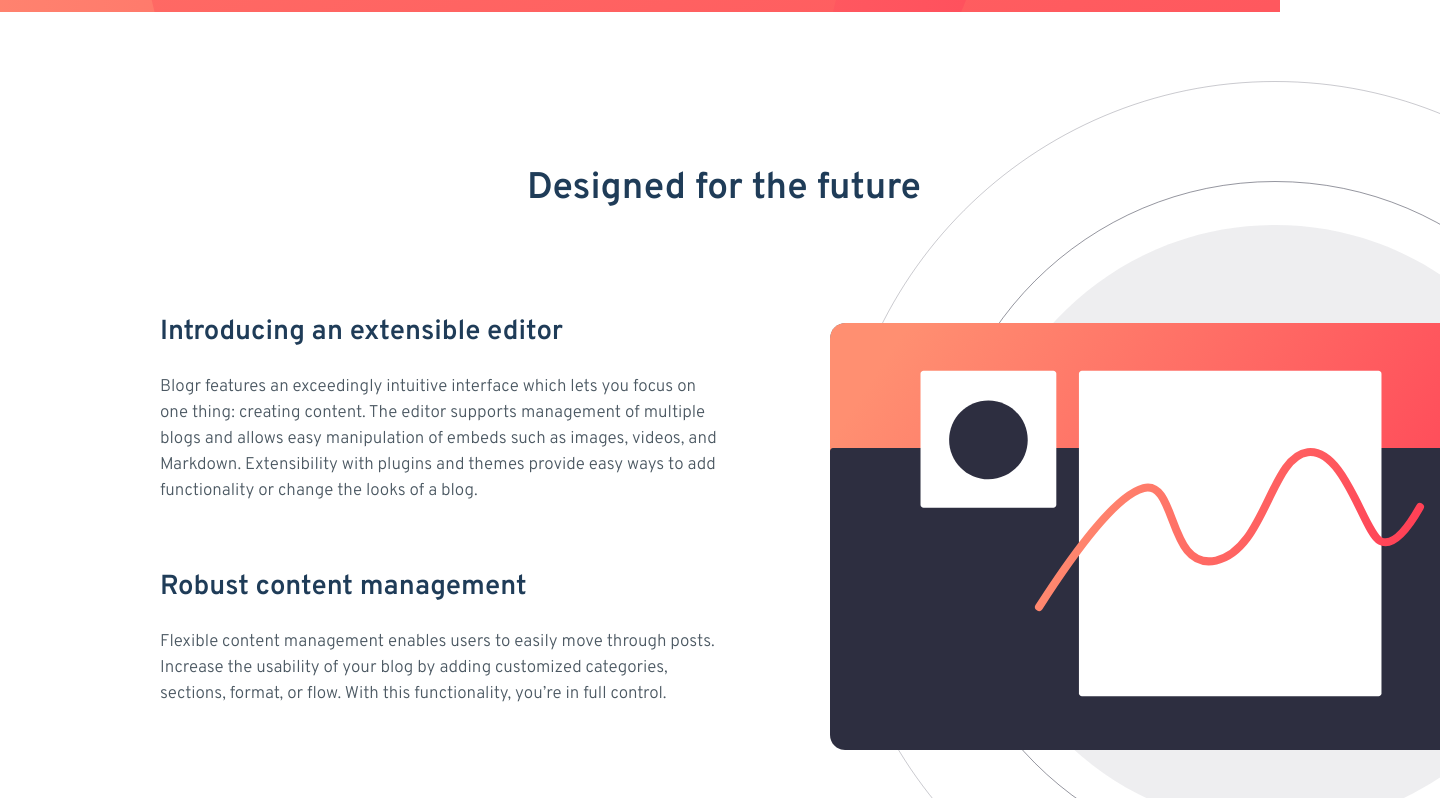
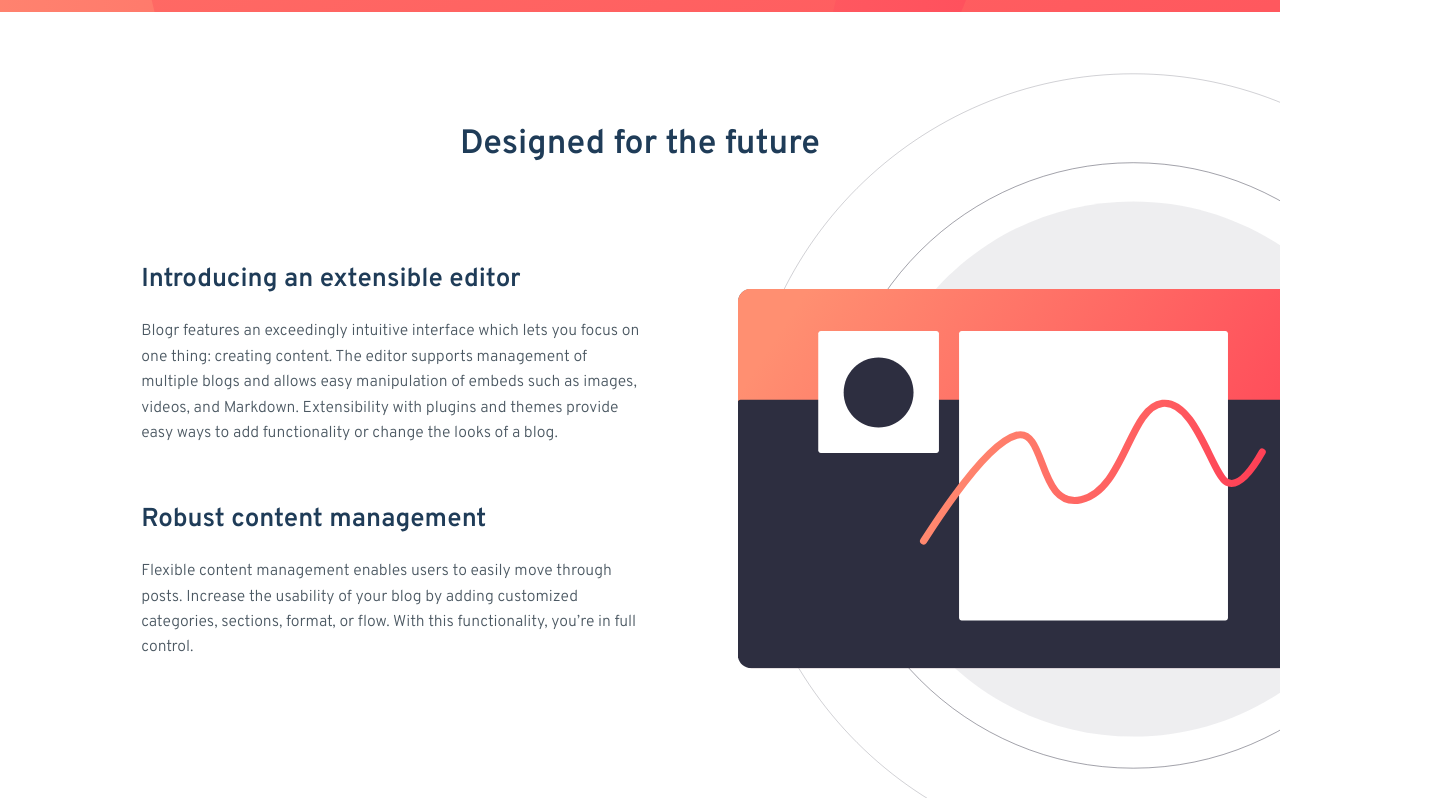
Before and after one commit to ilwad23/blogr-landing-page-main, a React (Create React App) app: page / in a window 1280 px wide. Shown: the part 522-1320 px from the top of the page, 1440 px wide, since content can reach past the window. Built offline with nearby package versions, Linux system fonts and the light colour scheme.

Commit message:
better layout

```diff
--- a/src/components/Info/index.js
+++ b/src/components/Info/index.js
@@ -1,50 +1,38 @@
 import React from "react";
-import {
-  InfoWrapper,
-  InfoTitle,
-  InfoDivider,
-  InfoContent,
-  InfoText,
-  InfoSubTitle,
-  InfoPara,
-  InfoImg,
-} from "./style.js";
 
 function Info({ desktopOrMobile }) {
   return (
-      <InfoWrapper>
-      <InfoTitle>Designed for the future</InfoTitle>
-        <InfoDivider>
-          <InfoContent>
-            <InfoText>
-              <InfoSubTitle>Introducing an extensible editor</InfoSubTitle>
-              <InfoPara>
+    <section className="info l">
+      <h2 className="info__title l">Designed for the future</h2>
+      <img
+        src={`./images/design-illustration-${desktopOrMobile}.svg`}
+        alt="design-illustration"
+      />
+      <div className="info__container l">
+        <div className="info__content">
+          <div className="info__content-1">
+            <h3 className='info__subTitle'>Introducing an extensible editor</h3>
+            <p className="info__para">
               Blogr features an exceedingly intuitive interface which lets you
               focus on one thing: creating content. The editor supports
               management of multiple blogs and allows easy manipulation of
               embeds such as images, videos, and Markdown. Extensibility with
               plugins and themes provide easy ways to add functionality or
               change the looks of a blog.
-              </InfoPara>
-            </InfoText>
-            <InfoText>
-              <InfoSubTitle>Robust content management</InfoSubTitle>
-              <InfoPara>
+            </p>
+          </div>
+          <div className="info__content-2">
+            <h3 className='info__subTitle'>Robust content management</h3>
+            <p className="info__para">
               Flexible content management enables users to easily move through
               posts. Increase the usability of your blog by adding customized
               categories, sections, format, or flow. With this functionality,
               you’re in full control.
-              </InfoPara>
-            </InfoText>
-          </InfoContent>
-        </InfoDivider>
-        <InfoDivider>
-          <InfoImg
-            src={`./images/design-illustration-${desktopOrMobile}.svg`}
-            alt="design-illustration"
-          />
-        </InfoDivider>
-      </InfoWrapper>
+            </p>
+          </div>
+        </div>
+      </div>
+    </section>
   );
 }
 
```
Lines whose indentation alone changed are shown as unchanged.
